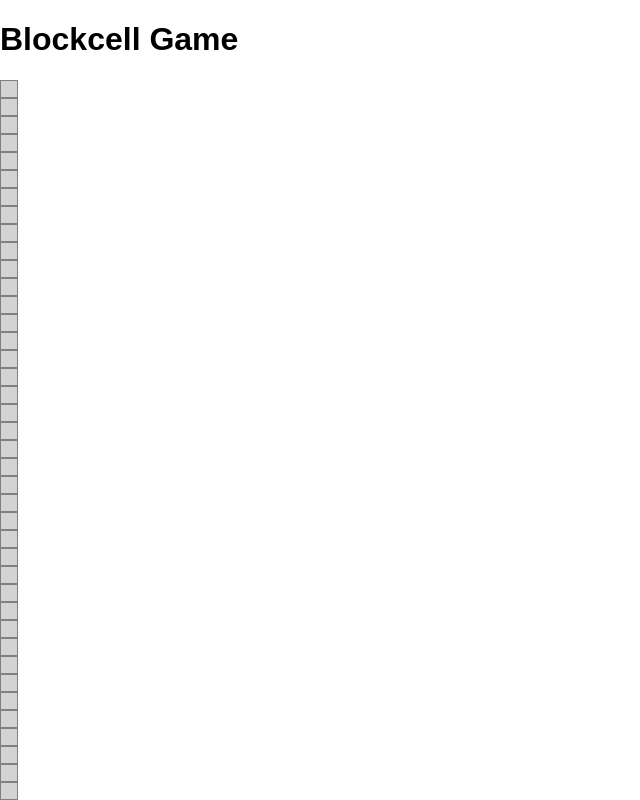
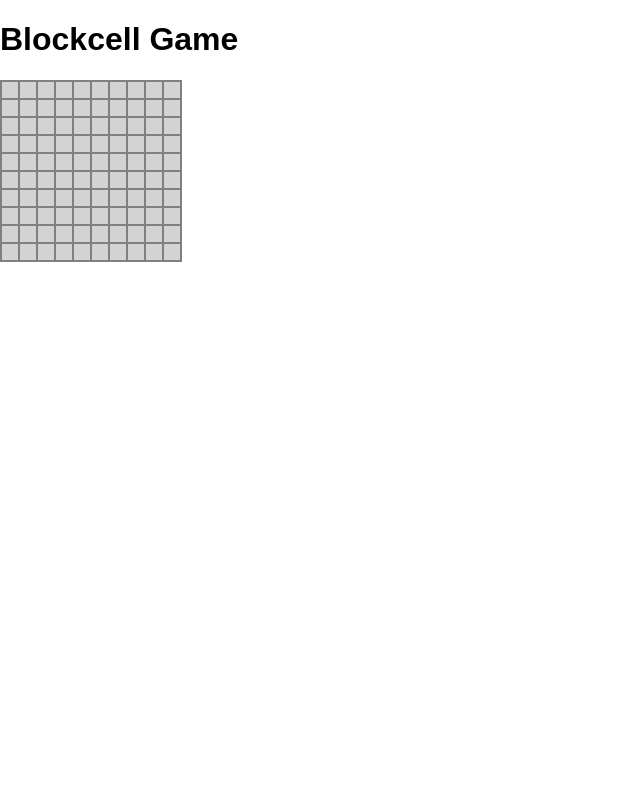
Before and after one commit to a-kud/blockcell, a React (Create React App) app: page / in a window 1280 px wide. Shown: the top 800 px of the page, without its empty margins (0-640 px from the left). Built offline with nearby package versions, Linux system fonts and the light colour scheme.

Commit message:
Make grid rectangular

```diff
--- a/src/containers/Dungeon.css
+++ b/src/containers/Dungeon.css
@@ -1 +1,6 @@
-/* to be implemented */
+.dungeon-grid {
+  display: flex;
+  flex-flow: row wrap;
+  width: calc((var(--cell-length) + 2px) * 10);
+  border: 1px solid gray;
+}
```
